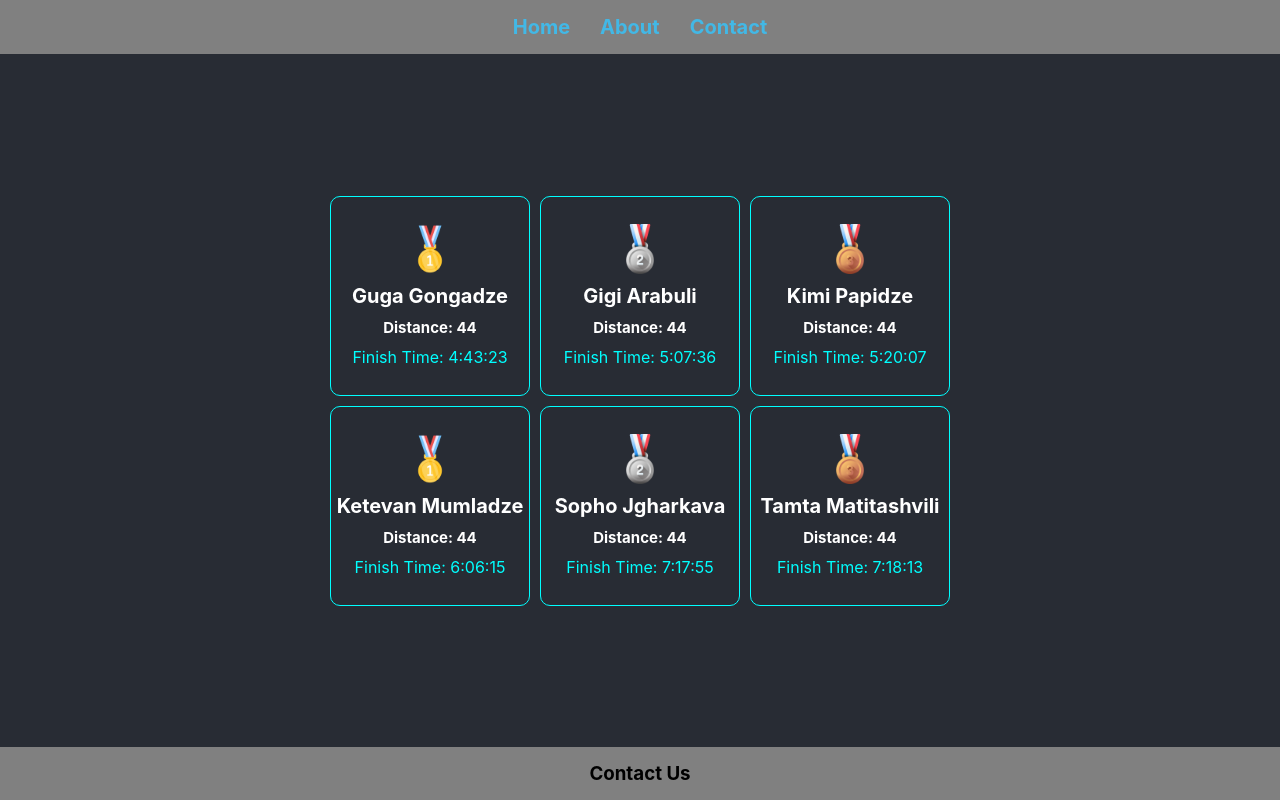
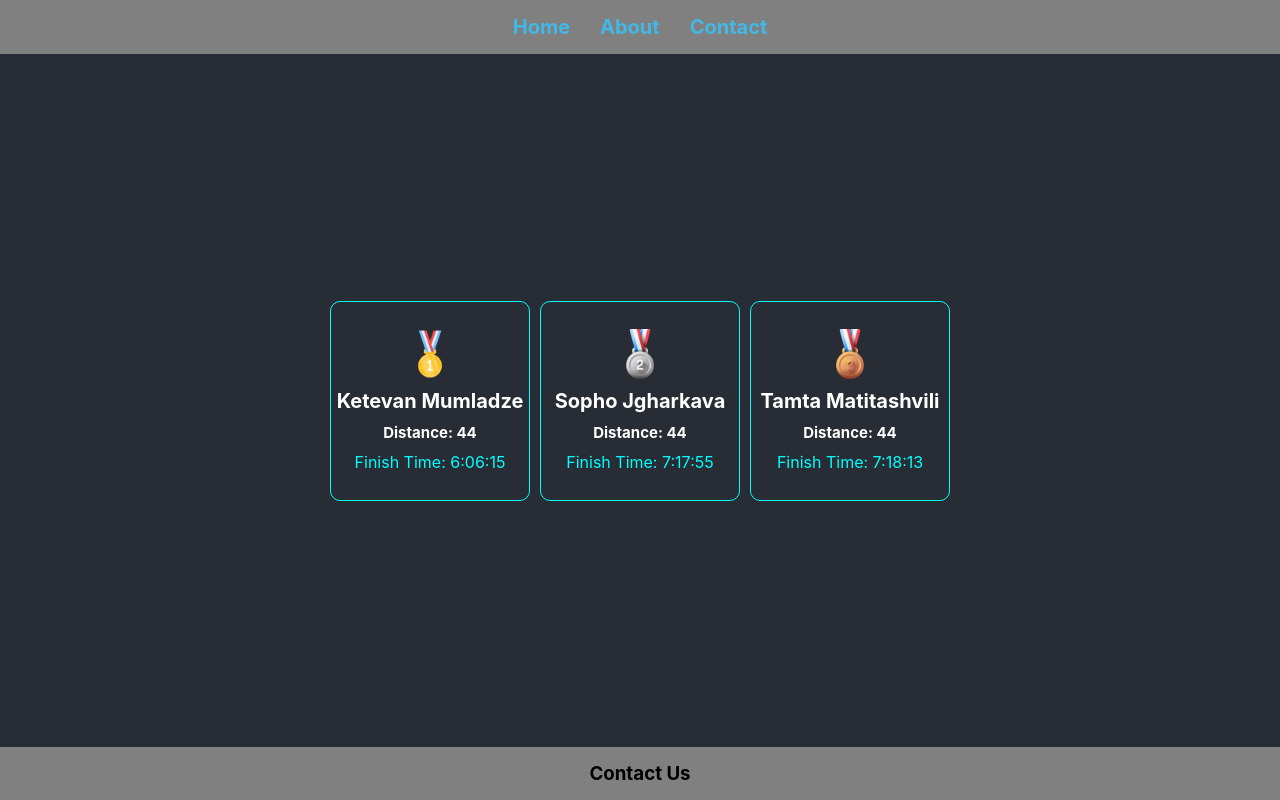
Before and after one commit to kmumladze/React, a React (Create React App) app: page / in a window 1280 px wide. Built offline with nearby package versions, Linux system fonts and the light colour scheme.

Commit message:
fix: display only female runners

```diff
--- a/src/components/Layout.js
+++ b/src/components/Layout.js
@@ -6,23 +6,22 @@ import silver from '../images/silver.png';
 import bronze from '../images/bronze.png';
 
 const results = [
-  { img: gold, name: 'Guga Gongadze', distance: 44, time: '4:43:23' },
-  { img: silver, name: 'Gigi Arabuli', distance: 44, time: '5:07:36' },
-  { img: bronze, name: 'Kimi Papidze', distance: 44, time: '5:20:07' },
-  { img: gold, name: 'Ketevan Mumladze', distance: 44, time: '6:06:15' },
-  { img: silver, name: 'Sopho Jgharkava', distance: 44, time: '7:17:55' },
-  { img: bronze, name: 'Tamta Matitashvili', distance: 44, time: '7:18:13' },
+  { img: gold, name: 'Guga Gongadze', distance: 44, time: '4:43:23', gender: 'male' },
+  { img: silver, name: 'Gigi Arabuli', distance: 44, time: '5:07:36', gender: 'male' },
+  { img: bronze, name: 'Kimi Papidze', distance: 44, time: '5:20:07', gender: 'male' },
+  { img: gold, name: 'Ketevan Mumladze', distance: 44, time: '6:06:15', gender: 'female' },
+  { img: silver, name: 'Sopho Jgharkava', distance: 44, time: '7:17:55', gender: 'female' },
+  { img: bronze, name: 'Tamta Matitashvili', distance: 44, time: '7:18:13', gender: 'female' },
 ];
 
 export function Layout() {
+  const femaleRunners = results.filter((runner) => runner.gender === 'female');
+
   return (
     <div className="grid-container">
-      <Profile person={results[0]} />
-      <Profile person={results[1]} />
-      <Profile person={results[2]} />
-      <Profile person={results[3]} />
-      <Profile person={results[4]} />
-      <Profile person={results[5]} />
+      {femaleRunners.map((result) => (
+        <Profile key={result.name} person={result} />
+      ))}
     </div>
   );
 }
```
